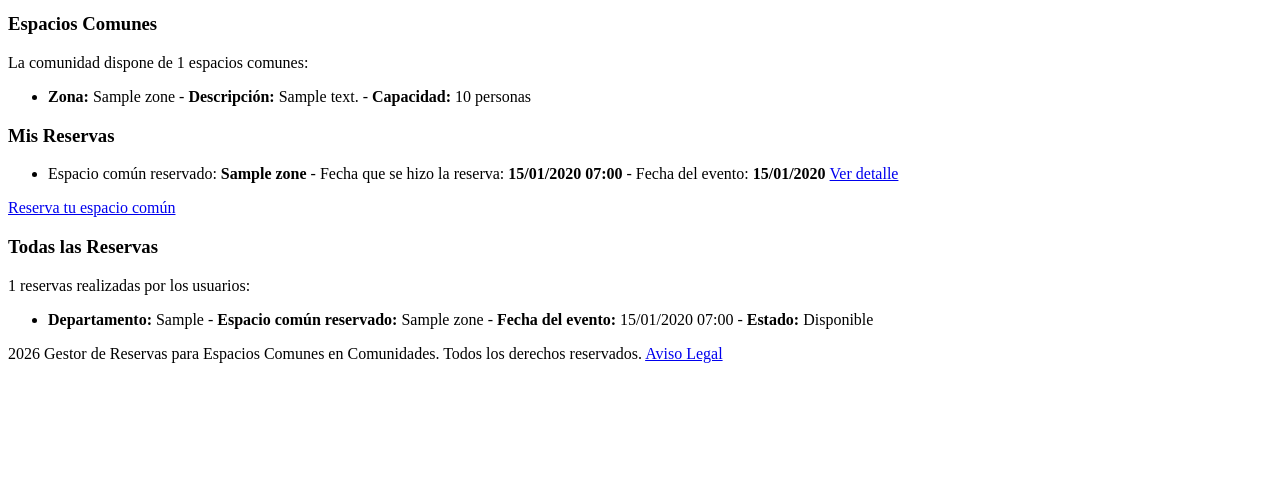
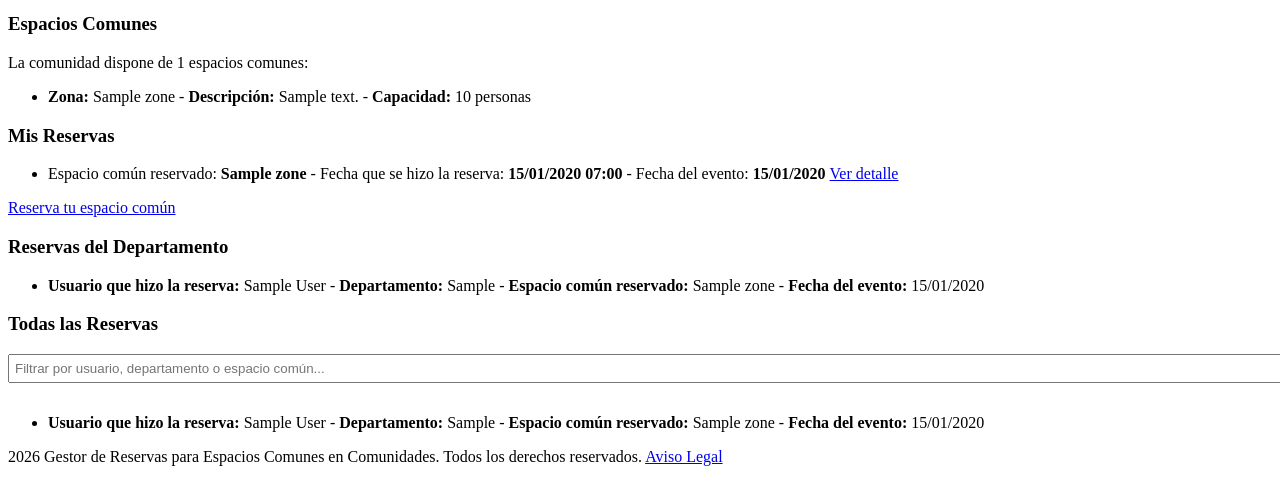
Before and after one commit to jaickerlozano/booking_manager_django, a Django app: page /profile/ in a window 1280 px wide. Shown: the part 401-883 px from the top of the page. Before the commit the page ends 764 px from the top, so only its background shows below. Run offline with Django 5.2, Linux system fonts and the light colour scheme; a user stored in the database is signed in; tables that the repository leaves empty hold one stand-in row (values such as "Sample post").

Commit message:
feat(profile): implementar búsqueda y filtro AJAX para reservas
- Se actualizó ProfileView para capturar el parámetro 'dept' y filtrar reservas por departamento, usuario o espacio común usando objetos Q.
- Se sobreescribió el método get() en ProfileView para devolver solo el fragmento HTML si la petición es XMLHttpRequest.
- Se creó el template parcial '_all_bookings_list.html' para renderizar la lista de reservas.
- Se añadió un input de búsqueda y script de Fetch API (con debounce) en profile.html para actualizar los resultados en tiempo real sin recargar la página.

```diff
--- /dev/null
+++ b/core/templates/_includes/_all_bookings_list.html
@@ -0,0 +1,15 @@
+<ul>
+    {% for booking in all_bookings %}
+        <li>
+            <strong>Usuario que hizo la reserva:</strong> {{ booking.user.first_name }} {{ booking.user.last_name }}
+            - <strong>Departamento:</strong> {{ booking.user.resident_profile.department }}
+            - <strong>Espacio común reservado:</strong> {{ booking.resource.name }}
+            - <strong>Fecha del evento:</strong> {{ booking.event_date|date:"d/m/Y" }}
+            <!-- Antes de agregar la siguiente línea, debo revisar la vista detalle para que solo puedan ser editadas por sus propietarios y no por cualquier usuario -->
+            {% comment %} - <a href="{% url 'reservation_detail' booking.pk %}">Ver detalle</a> {% endcomment %}
+
+        </li>
+    {% empty %}
+        <p>No se encontraron reservas para este departamento.</p>
+    {% endfor %}
+</ul>
--- a/core/templates/general/profile.html
+++ b/core/templates/general/profile.html
@@ -31,10 +31,14 @@
     <div class="container">
         <h3>Mis Reservas</h3>
         <div>
-            {% if bookings %}
+            {% if bookings%}
                 <ul>
                 {% for booking in bookings %}
-                    <li>Espacio común reservado: <strong>{{ booking.resource.name }}</strong> - Fecha que se hizo la reserva: <strong>{{ booking.event_date|date:"d/m/Y H:i" }}</strong> - Fecha del evento: <strong>{{ booking.event_date|date:"d/m/Y" }} </strong> <a href="{% url 'reservation_detail' booking.pk %}">Ver detalle</a></li>
+                    <li>
+                        Espacio común reservado: <strong>{{ booking.resource.name }}</strong>
+                        - Fecha que se hizo la reserva: <strong>{{ booking.event_date|date:"d/m/Y H:i" }}</strong>
+                        - Fecha del evento: <strong>{{ booking.event_date|date:"d/m/Y" }} </strong> <a href="{% url 'reservation_detail' booking.pk %}">Ver detalle</a>
+                    </li>
                 {% endfor %}
                 </ul>
             {% else %}
@@ -47,23 +51,59 @@
     </div>
 
     <div>
-        <h3>Todas las Reservas</h3>
+        <h3>Reservas del Departamento</h3>
         <div>
-            {{ all_bookings.count }} reservas realizadas por los usuarios:
             {% if all_bookings %}
                 <ul>
-                    {% for booking in all_bookings %}
-                        <li>
-                            <strong>Departamento:</strong> {{ booking.user.resident_profile.department }}
-                            - <strong>Espacio común reservado:</strong> {{ booking.resource.name }}
-                            - <strong>Fecha del evento:</strong> {{ booking.event_date|date:"d/m/Y H:i" }}
-                            - <strong>Estado:</strong> {% if booking.resource.is_available %}Disponible{% else %}No disponible{% endif %}
-                        </li>
-                    {% endfor %}
+                {% for booking in all_bookings %}
+                {% if booking.user.resident_profile.department == user.resident_profile.department %}
+                    <li>
+                        <strong>Usuario que hizo la reserva:</strong> {{ booking.user.first_name }} {{ booking.user.last_name }}
+                        - <strong>Departamento:</strong> {{ booking.user.resident_profile.department }}
+                        - <strong>Espacio común reservado:</strong> {{ booking.resource.name }}
+                        - <strong>Fecha del evento:</strong> {{ booking.event_date|date:"d/m/Y" }}
+                    </li>
+                {% endif %}
+                {% endfor %}
                 </ul>
             {% else %}
                 <p> Ninguna por ahora </p>
             {% endif %}
+        </div>
     </div>
 
+    <div>
+        <h3>Todas las Reservas</h3>
+
+        <input type="text" id="deptSearch" placeholder="Filtrar por usuario, departamento o espacio común..."
+            style="margin-bottom: 15px; padding: 5px; width: 100%;">
+
+        <div id="all-bookings-container">
+            {% include '_includes/_all_bookings_list.html' %}
+        </div>
+    </div>
+
+    <script>
+        const searchInput = document.getElementById('deptSearch');
+        const container = document.getElementById('all-bookings-container');
+
+        let timeout = null;
+
+        searchInput.addEventListener('input', (e) => {
+            clearTimeout(timeout); // Limpiamos el timer anterior
+            const query = e.target.value;
+
+            // Esperamos 300ms antes de disparar la búsqueda
+            timeout = setTimeout(() => {
+                fetch(`?dept=${query}`, {
+                    headers: { 'X-Requested-With': 'XMLHttpRequest' }
+                })
+                .then(response => response.text())
+                .then(data => {
+                    container.innerHTML = data;
+                });
+            }, 300);
+        });
+    </script>
+
 {% endblock %}
--- a/core/views.py
+++ b/core/views.py
@@ -12,6 +12,7 @@ from django.utils.decorators import method_decorator
 from django.contrib.auth import login, logout, authenticate
 from django.contrib.auth.views import LoginView as DjangoLoginView
 from zones.models import Zone, Booking
+from django.db.models import Q
 
 # Create your views here.
 class HomeView(TemplateView):
@@ -70,7 +71,31 @@ class ProfileView(LoginRequiredMixin, TemplateView):
     # Con este método, cada vez que se renderice el profile, se añadirá al contexto la lista de reservas del usuario logueado. Esto es útil para mostrar las reservas en el perfil.
     def get_context_data(self, **kwargs):
         context = super().get_context_data(**kwargs)
+
+        # 1. Capturamos el filtro
+        query = self.request.GET.get('dept', '') # Usamos 'dept' como el input principal
+
+        # 2. Obtenemos el queryset base
+        all_bookings = Booking.objects.all()
+
+        # 3. Filtramos si hay búsqueda
+        if query:
+            all_bookings = all_bookings.filter(
+                Q(user__resident_profile__department__icontains=query) |
+                Q(resource__name__icontains=query) |
+                Q(user__first_name__icontains=query)
+            )
+
         context['zones'] = Zone.objects.all()
         context['bookings'] = self.request.user.bookings.all()
-        context['all_bookings'] = Booking.objects.all()
+        context['all_bookings'] = all_bookings
+
         return context
+
+    # 4. Sobreescribimos dispatch para manejar la petición AJAX
+    def get(self, request, *args, **kwargs):
+        if request.headers.get('x-requested-with') == 'XMLHttpRequest':
+            context = self.get_context_data()
+            # Si es AJAX, solo renderizamos un mini-template con la lista
+            return render(request, '_includes/_all_bookings_list.html', context)
+        return super().get(request, *args, **kwargs)
```
